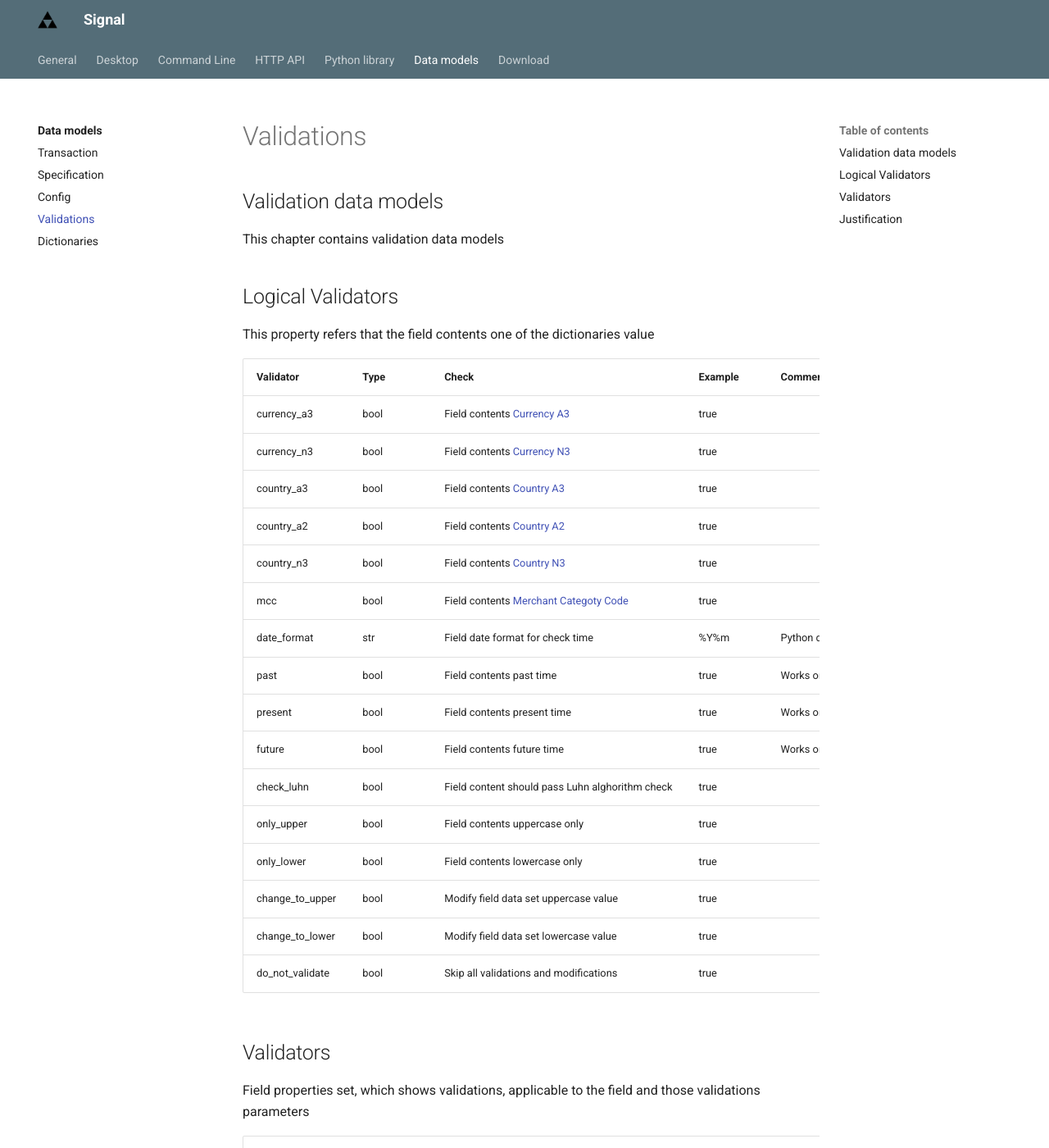
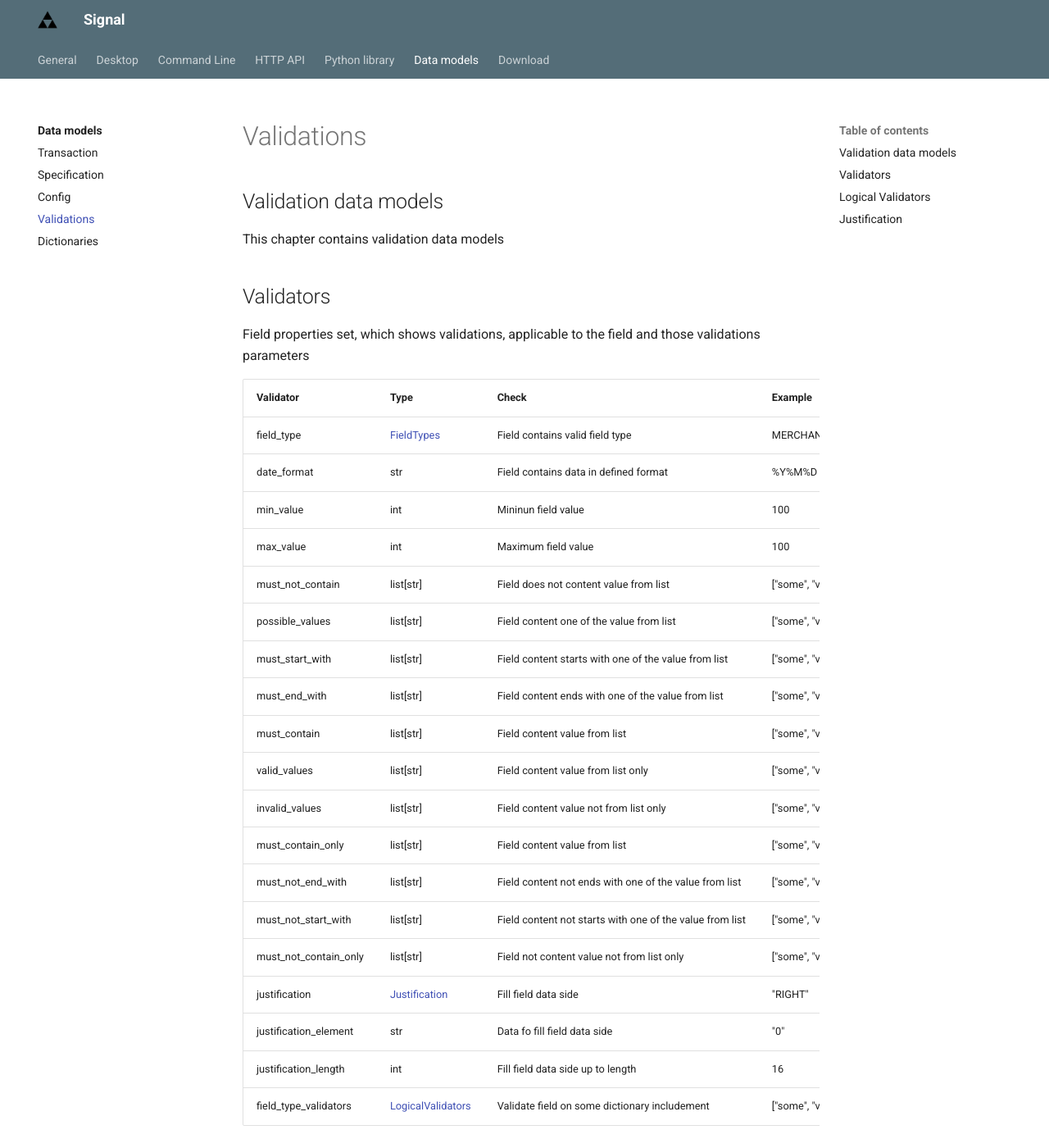
Before and after one commit to FedorIvanov37/signal.docs, an MkDocs documentation site: the page built from docs/data_models/validations.md, in a window 1280 px wide and 1400 px high. Shown: the whole window at 82% size. Built offline with MkDocs 1.6.1 and Material for MkDocs 9.7.7, drawn with Linux system fonts in a browser that asks for light colours; plug-ins that fetch from the network failed and are left out; some of the changed text lies outside the part shown.

Commit message:
Added validators to data models

```diff
--- a/docs/data_models/validations.md
+++ b/docs/data_models/validations.md
@@ -3,30 +3,6 @@
 ## Validation data models
 
 This chapter contains validation data models
-
-## Logical Validators
-
-This property refers that the field contents one of the dictionaries value
-
-| Validator         | Type | Check                                                                                       | Example | Comment                                  |
-|-------------------|------|---------------------------------------------------------------------------------------------|---------|------------------------------------------|
-| currency_a3       | bool | Field contents [Currency A3](/data_models/dictionaries/#currencies-list)                    | true    |                                          |
-| currency_n3       | bool | Field contents [Currency N3](/data_models/dictionaries/#currencies-list)                    | true    |                                          |
-| country_a3        | bool | Field contents [Country A3](/data_models/dictionaries/#countries-list)                      | true    |                                          |
-| country_a2        | bool | Field contents [Country A2](/data_models/dictionaries/#countries-list)                      | true    |                                          |
-| country_n3        | bool | Field contents [Country N3](/data_models/dictionaries/#countries-list)                      | true    |                                          |
-| mcc               | bool | Field contents [Merchant Categoty Code](/data_models/dictionaries/#merchant-category-codes) | true    |                                          |
-| date_format       | str  | Field date format for check time                                                            | %Y%m    | Python datetime style                    |
-| past              | bool | Field contents past time                                                                    | true    | Works only when date_format is specified |
-| present           | bool | Field contents present time                                                                 | true    | Works only when date_format is specified |
-| future            | bool | Field contents future time                                                                  | true    | Works only when date_format is specified |
-| check_luhn        | bool | Field content should pass Luhn alghorithm check                                             | true    |                                          |
-| only_upper        | bool | Field contents uppercase only                                                               | true    |                                          |
-| only_lower        | bool | Field contents lowercase only                                                               | true    |                                          |
-| change_to_upper   | bool | Modify field data set uppercase value                                                       | true    |                                          |
-| change_to_lower   | bool | Modify field data set lowercase value                                                       | true    |                                          |
-| do_not_validate   | bool | Skip all validations and modifications                                                      | true    |                                          |
-
 
 ## Validators
 
```
Also changed, not shown: other parts of docs/data_models/validations.md (+24 -0 lines), docs/data_models/specification.md (+36 -25 lines).
